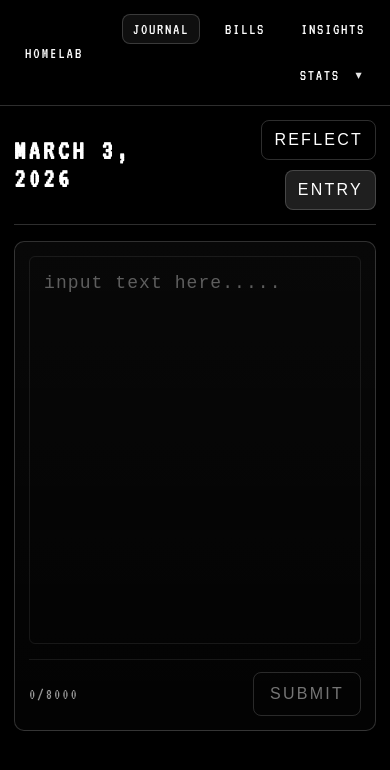
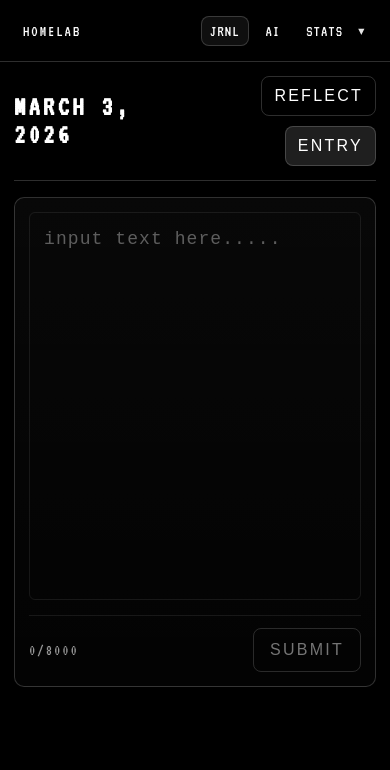
Before and after one commit to ChagoCruz/homelab, a Vue app in the folder frontend/web/: page /journal in a window 390 px wide. Shown: the top 770 px of the page. Built offline with nearby package versions, Linux system fonts and the light colour scheme.

Commit message:
nav bar adjustments moved bills under stats and make labels more mobile friendly

```diff
--- a/frontend/web/src/components/NavBar.vue
+++ b/frontend/web/src/components/NavBar.vue
@@ -3,9 +3,14 @@
     <RouterLink to="/" class="brand">HOMELAB</RouterLink>
 
     <nav class="nav">
-      <RouterLink to="/journal">JOURNAL</RouterLink>
-      <RouterLink to="/bills">BILLS</RouterLink>
-      <RouterLink to="/insights">INSIGHTS</RouterLink>
+      <RouterLink to="/journal">
+        <span class="label-full">JOURNAL</span>
+        <span class="label-short">JRNL</span>
+      </RouterLink>
+      <RouterLink to="/insights">
+        <span class="label-full">INSIGHTS</span>
+        <span class="label-short">AI</span>
+      </RouterLink>
 
       <div class="dropdown" ref="dropdownEl">
         <button
@@ -20,6 +25,9 @@
         <div class="menu" :class="{ open }">
           <RouterLink class="item" to="/stats/health" @click="open = false">
             HEALTH
+          </RouterLink>
+          <RouterLink class="item" to="/bills" @click="open = false">
+            BILLS
           </RouterLink>
           <RouterLink class="item" to="/stats/car" @click="open = false">
             CAR
@@ -74,7 +82,7 @@ onBeforeUnmount(() => {
 .nav {
   display: flex;
   gap: 14px;
-  flex-wrap: wrap;
+  flex-wrap: nowrap;
   justify-content: flex-end;
   align-items: center;
 }
@@ -140,4 +148,28 @@ a.router-link-active {
   border-color: var(--line);
   background: rgba(255, 255, 255, 0.06);
 }
+
+.label-short {
+  display: none;
+}
+
+@media (max-width: 420px) {
+  .nav {
+    gap: 8px;
+  }
+
+  a,
+  .dropbtn {
+    padding: 6px 8px;
+    letter-spacing: 0.06em;
+  }
+
+  .label-full {
+    display: none;
+  }
+
+  .label-short {
+    display: inline;
+  }
+}
 </style>
```
